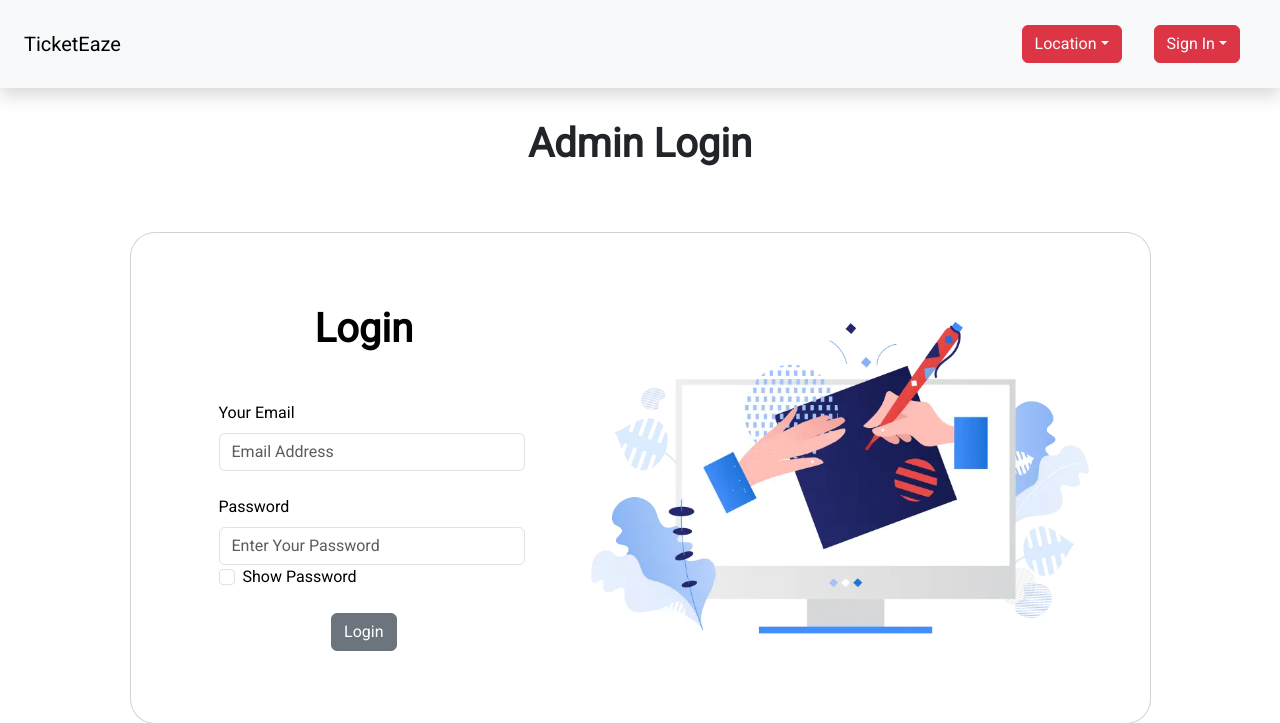
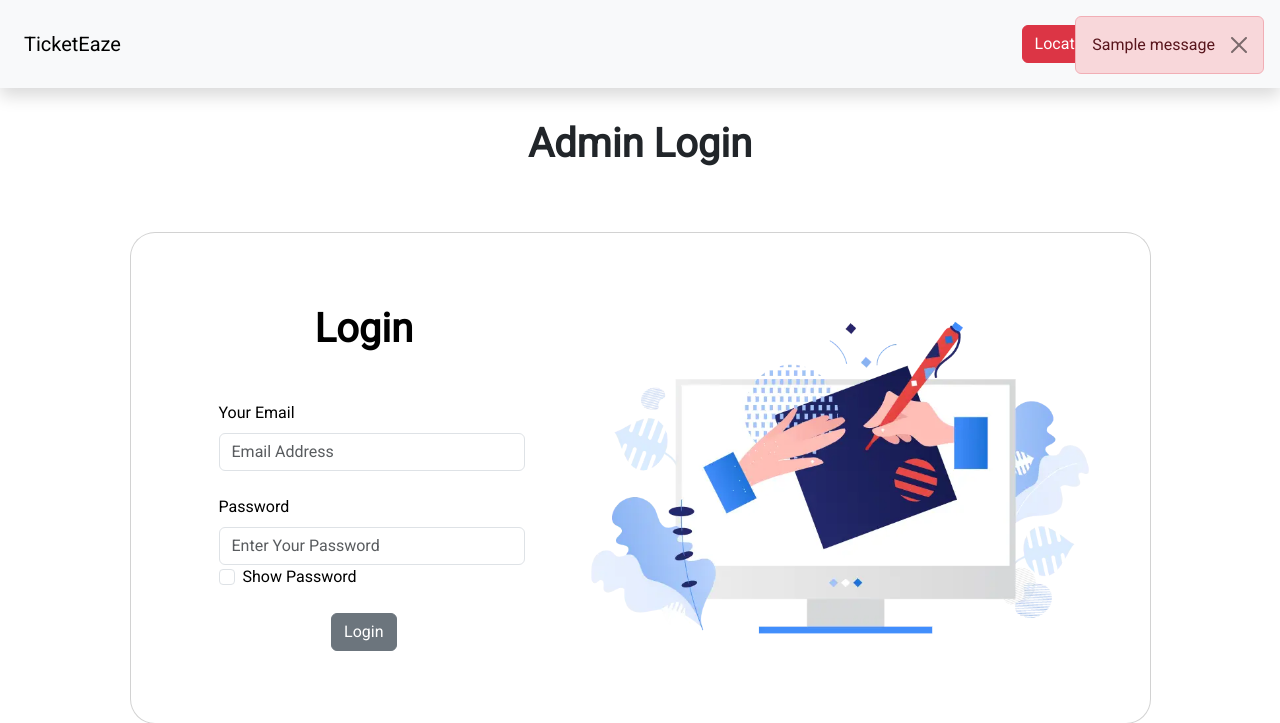
Before and after one commit to vishwanath-29/TicketEaze, a Flask app: page /login/admin in a window 1280 px wide. Shown: the top 723 px of the page. Run offline with Flask 3, Linux system fonts and the light colour scheme; one stand-in notice (Sample message) is shown.

Commit message:
Added Flash message for Admin wrong credential,wrong email

```diff
--- a/app.py
+++ b/app.py
@@ -123,8 +123,11 @@ def admin_login():
                 login_user(admin_login)
                 return redirect("/management")
             else:
-               flash('Invalid Credentials!')
+               flash('Invalid Credentials!😐 ','credentials')
                return redirect("/login/admin")
+    else:
+      flash('Email Wrong !😐 ','email')
+      return redirect("/login/admin")
   return render_template("Register/AdminLogin.html",title="Admin Login")
 
 # Logout user
--- a/templates/Register/AdminLogin.html
+++ b/templates/Register/AdminLogin.html
@@ -4,10 +4,28 @@
 {% include "./Layouts/navBarWithoutLogin.html" %}
 {% block adminLoginForm %}
 
-{% with messages = get_flashed_messages() %}
-{% for message in messages %}
-  <script> alert("{{ message }}") </script>
+
+{% with success = get_flashed_messages(category_filter=["credentials","email"]) %}
+{% if success %}
+{% for message in success %}
+<div class="position-fixed top-0 end-0 p-3" style="z-index: 11">
+  <div id="password-alert" class="alert alert-danger alert-dismissible fade show" role="alert">
+    {{message}}
+    <button type="button" class="btn-close" data-bs-dismiss="alert" aria-label="Close"></button>
+  </div>
+</div>
+<script>
+  // Show alert message on page load
+  $(document).ready(function() {
+    $("#success-alert").show();
+    // Hide alert message after 3 seconds
+    setTimeout(function() {
+      $("#success-alert").alert("close");
+    }, 3000);
+  });
+</script>
 {% endfor %}
+{% endif %}
 {% endwith %}
 
 <section>
```
